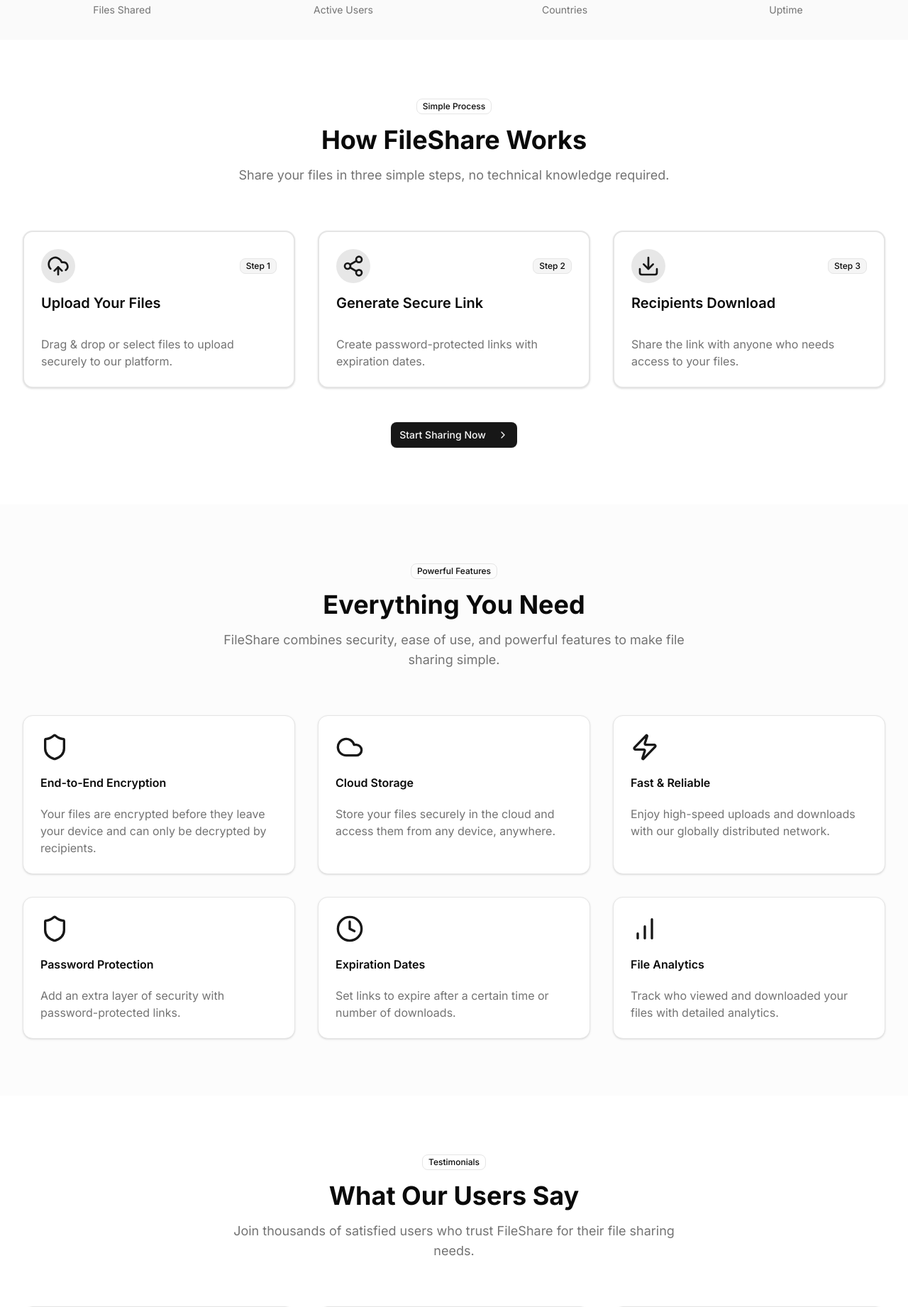
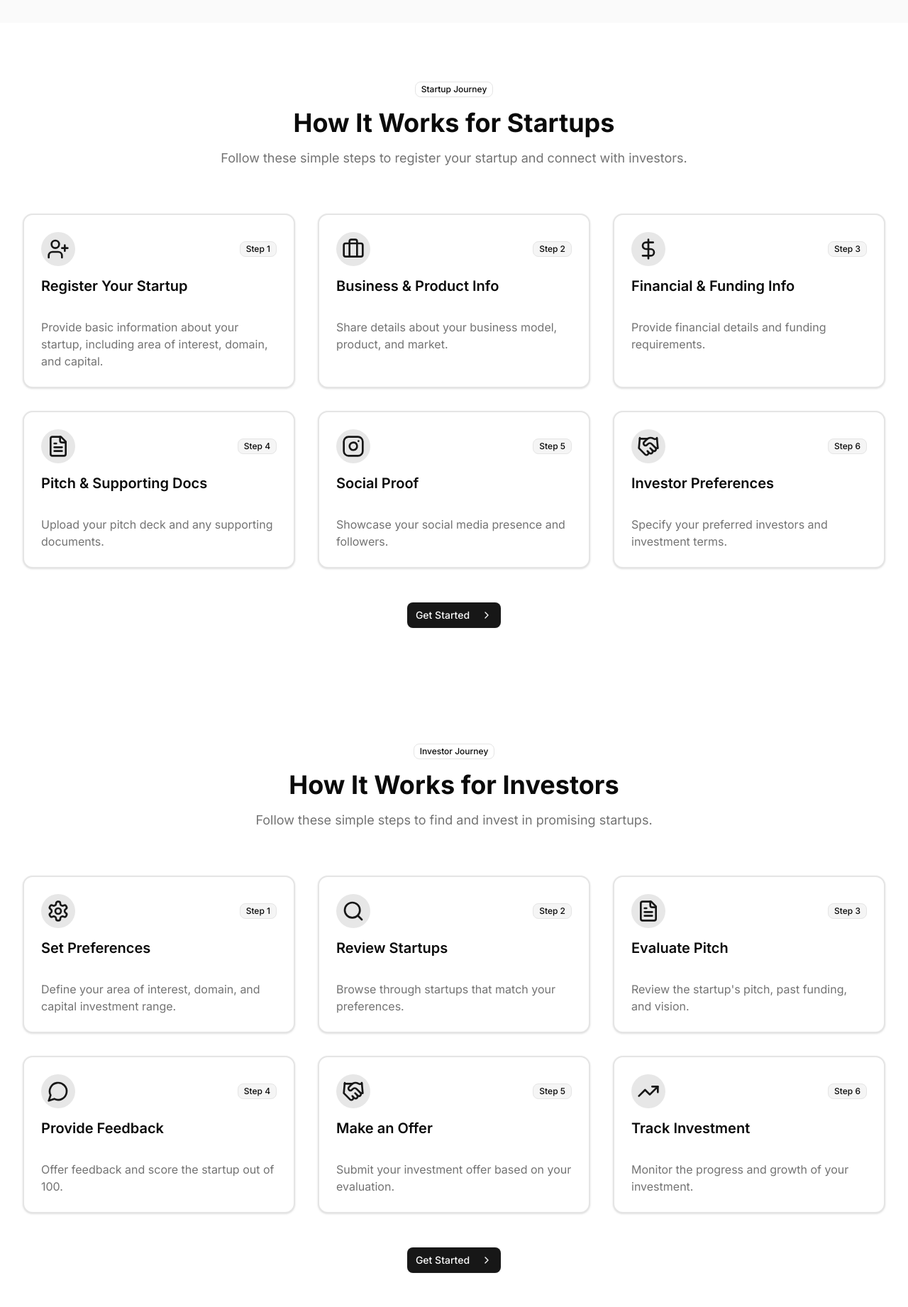
Before and after one commit to Mefisto04/InvestyGram, a Next.js app: page / in a window 1280 px wide. Shown: the part 764-2606 px from the top of the page at 71% size. Built offline with nearby package versions, Linux system fonts and the light colour scheme.

Commit message:
startup and investor flow added

```diff
--- a/package.json
+++ b/package.json
@@ -25,6 +25,7 @@
     "next": "15.2.0",
     "react": "^19.0.0",
     "react-dom": "^19.0.0",
+    "react-scroll": "^1.9.3",
     "sonner": "^2.0.1",
     "sooner": "^1.1.4",
     "tailwind-merge": "^3.0.2",
@@ -36,6 +37,7 @@
     "@types/node": "^20",
     "@types/react": "^19",
     "@types/react-dom": "^19",
+    "@types/react-scroll": "^1.8.10",
     "tailwindcss": "^4",
     "typescript": "^5"
   }
--- a/src/app/page.tsx
+++ b/src/app/page.tsx
@@ -20,6 +20,16 @@ import {
   Clock,
   BarChart,
   Star,
+  Briefcase,
+  UserPlus,
+  DollarSign,
+  FileText,
+  Instagram,
+  Handshake,
+  Settings,
+  Search,
+  MessageCircle,
+  TrendingUp,
 } from "lucide-react"
 import { Button } from "@/components/ui/button"
 import { Badge } from "@/components/ui/badge"
@@ -43,8 +53,7 @@ const LandingPage = () => {
     <div className="min-h-screen flex flex-col bg-background">
       {/* Navbar */}
       <nav
-        className={`w-full z-50 transition-all duration-300 border-b ${
-          isScrolled ? "fixed bg-background/95 backdrop-blur-sm shadow-sm" : "relative bg-background"
+        className={`w-full z-50 transition-all duration-300 border-b ${isScrolled ? "fixed bg-background/95 backdrop-blur-sm shadow-sm" : "relative bg-background"
           }`}
       >
         <div className="max-w-7xl mx-auto px-4 sm:px-6 lg:px-8">
@@ -135,16 +144,15 @@ const LandingPage = () => {
           <div className="grid md:grid-cols-2 gap-12 items-center">
             <div className="text-center md:text-left space-y-6">
               <Badge variant="secondary" className="mb-4 text-sm px-3 py-1">
-                Secure File Sharing Made Simple
+                Where Startups Meet Investors
               </Badge>
 
               <h1 className="text-4xl md:text-5xl lg:text-6xl font-bold leading-tight">
-                Share Files <span className="text-white">Securely</span> With Anyone
+                From Pitch <span className="text-white">to Partnership,</span> Seamlessly
               </h1>
 
               <p className="text-lg md:text-xl opacity-90 max-w-xl mx-auto md:mx-0">
-                Upload, share, and manage your files with enterprise-grade security. No size limits, no complications.
-              </p>
+                From Ideas to Impact – Get Started Now.              </p>
 
               <div className="flex flex-col sm:flex-row gap-4 justify-center md:justify-start">
                 <Link href="/auth/register">
@@ -156,7 +164,7 @@ const LandingPage = () => {
                   <Button
                     size="lg"
                     variant="outline"
-                    className="border-white text-white hover:bg-white/10 w-full sm:w-auto"
+                    className="border-white text-black hover:bg-white/10 w-full sm:w-auto"
                   >
                     See How It Works
                   </Button>
@@ -210,15 +218,15 @@ const LandingPage = () => {
       </section>
 
       {/* How It Works */}
-      <section id="how-it-works" className="py-20 px-4 sm:px-6 lg:px-8 bg-background">
+      <section id="startup-flow" className="py-20 px-4 sm:px-6 lg:px-8 bg-background">
   <div className="max-w-7xl mx-auto">
     <div className="text-center mb-16">
       <Badge variant="outline" className="mb-4">
-              Simple Process
+        Startup Journey
       </Badge>
-            <h2 className="text-3xl md:text-4xl font-bold text-foreground">How FileShare Works</h2>
+      <h2 className="text-3xl md:text-4xl font-bold text-foreground">How It Works for Startups</h2>
       <p className="mt-4 text-lg text-muted-foreground max-w-2xl mx-auto">
-              Share your files in three simple steps, no technical knowledge required.
+        Follow these simple steps to register your startup and connect with investors.
       </p>
     </div>
 
@@ -228,22 +236,40 @@ const LandingPage = () => {
 
       {[
         {
-                title: "Upload Your Files",
-                desc: "Drag & drop or select files to upload securely to our platform.",
-                icon: <UploadCloud size={32} />,
+          title: "Register Your Startup",
+          desc: "Provide basic information about your startup, including area of interest, domain, and capital.",
+          icon: <UserPlus size={32} />,
           step: 1,
         },
         {
-                title: "Generate Secure Link",
-                desc: "Create password-protected links with expiration dates.",
-                icon: <Share2 size={32} />,
+          title: "Business & Product Info",
+          desc: "Share details about your business model, product, and market.",
+          icon: <Briefcase size={32} />,
           step: 2,
         },
         {
-                title: "Recipients Download",
-                desc: "Share the link with anyone who needs access to your files.",
-                icon: <Download size={32} />,
+          title: "Financial & Funding Info",
+          desc: "Provide financial details and funding requirements.",
+          icon: <DollarSign size={32} />,
           step: 3,
+        },
+        {
+          title: "Pitch & Supporting Docs",
+          desc: "Upload your pitch deck and any supporting documents.",
+          icon: <FileText size={32} />,
+          step: 4,
+        },
+        {
+          title: "Social Proof",
+          desc: "Showcase your social media presence and followers.",
+          icon: <Instagram size={32} />,
+          step: 5,
+        },
+        {
+          title: "Investor Preferences",
+          desc: "Specify your preferred investors and investment terms.",
+          icon: <Handshake size={32} />,
+          step: 6,
         },
       ].map((item, index) => (
         <Card
@@ -269,9 +295,97 @@ const LandingPage = () => {
     </div>
 
     <div className="mt-12 text-center">
-            <Link href="/home">
+      <Link href="/startup-registration">
         <Button className="group">
-                Start Sharing Now
+          Get Started
+          <ChevronRight className="ml-2 h-4 w-4 group-hover:translate-x-1 transition-transform" />
+        </Button>
+      </Link>
+    </div>
+  </div>
+</section>
+
+
+<section id="investor-flow" className="py-20 px-4 sm:px-6 lg:px-8 bg-background">
+  <div className="max-w-7xl mx-auto">
+    <div className="text-center mb-16">
+      <Badge variant="outline" className="mb-4">
+        Investor Journey
+      </Badge>
+      <h2 className="text-3xl md:text-4xl font-bold text-foreground">How It Works for Investors</h2>
+      <p className="mt-4 text-lg text-muted-foreground max-w-2xl mx-auto">
+        Follow these simple steps to find and invest in promising startups.
+      </p>
+    </div>
+
+    <div className="grid md:grid-cols-3 gap-8 relative">
+      {/* Connection lines (only visible on md and up) */}
+      <div className="hidden md:block absolute top-1/2 left-0 right-0 h-0.5 bg-primary/20 -z-10 transform -translate-y-1/2"></div>
+
+      {[
+        {
+          title: "Set Preferences",
+          desc: "Define your area of interest, domain, and capital investment range.",
+          icon: <Settings size={32} />,
+          step: 1,
+        },
+        {
+          title: "Review Startups",
+          desc: "Browse through startups that match your preferences.",
+          icon: <Search size={32} />,
+          step: 2,
+        },
+        {
+          title: "Evaluate Pitch",
+          desc: "Review the startup's pitch, past funding, and vision.",
+          icon: <FileText size={32} />,
+          step: 3,
+        },
+        {
+          title: "Provide Feedback",
+          desc: "Offer feedback and score the startup out of 100.",
+          icon: <MessageCircle size={32} />,
+          step: 4,
+        },
+        {
+          title: "Make an Offer",
+          desc: "Submit your investment offer based on your evaluation.",
+          icon: <Handshake size={32} />,
+          step: 5,
+        },
+        {
+          title: "Track Investment",
+          desc: "Monitor the progress and growth of your investment.",
+          icon: <TrendingUp size={32} />,
+          step: 6,
+        },
+      ].map((item, index) => (
+        <Card
+          key={index}
+          className="border-2 group hover:border-primary hover:shadow-lg transition-all duration-300"
+        >
+          <CardHeader className="pb-2">
+            <div className="flex justify-between items-center mb-2">
+              <div className="h-12 w-12 rounded-full bg-primary/10 flex items-center justify-center text-primary group-hover:bg-primary group-hover:text-primary-foreground transition-colors">
+                {item.icon}
+              </div>
+              <Badge variant="outline" className="bg-muted">
+                Step {item.step}
+              </Badge>
+            </div>
+            <CardTitle className="text-xl">{item.title}</CardTitle>
+          </CardHeader>
+          <CardContent>
+            <p className="text-muted-foreground">{item.desc}</p>
+          </CardContent>
+        </Card>
+      ))}
+    </div>
+
+    <div className="mt-12 text-center">
+      <Link href="/investor-registration">
+        <Button className="group">
+          Get Started
           <ChevronRight className="ml-2 h-4 w-4 group-hover:translate-x-1 transition-transform" />
         </Button>
       </Link>
@@ -436,7 +550,7 @@ const LandingPage = () => {
       </section>
 
       {/* Footer */}
-      <Footer/>
+      <Footer />
     </div>
   )
 }
```
Also changed, not shown: 1 other file (tests, documents, lock files or other folders). Lines whose indentation alone changed are shown as unchanged.
